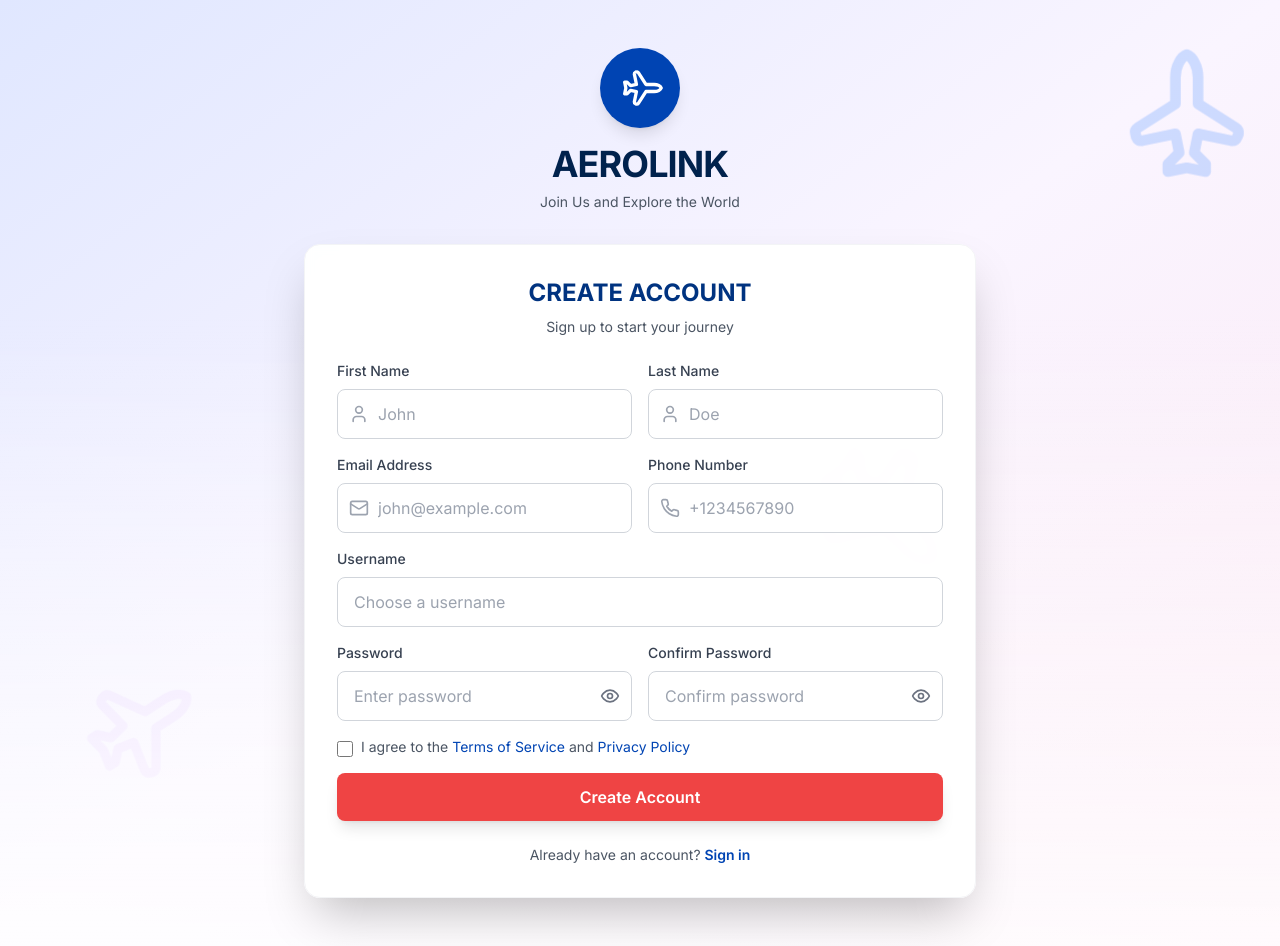
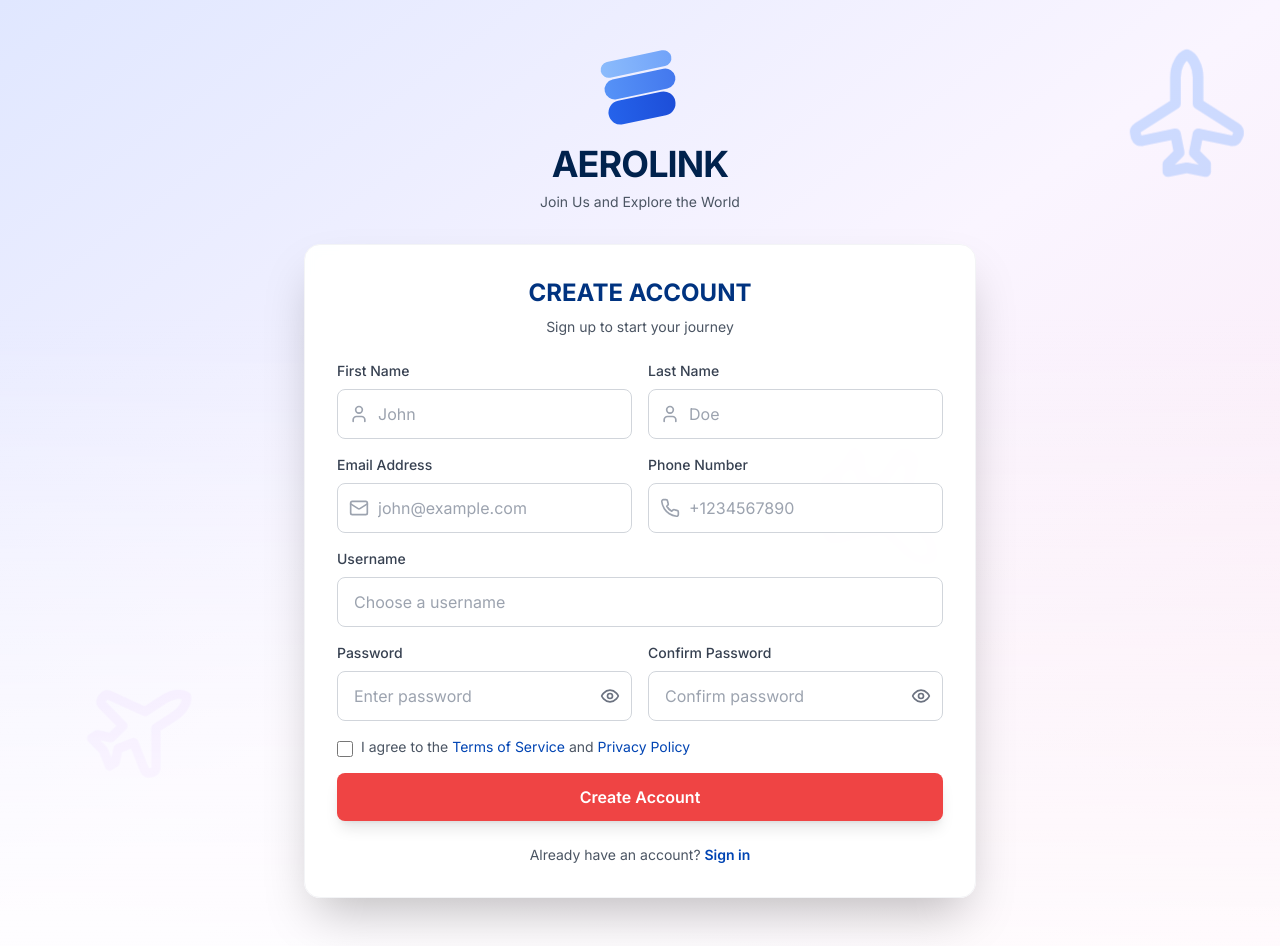
Before and after one commit to phhonepyaesonemaung/flight-reservation-system, a Next.js app in the folder frontend/: page /auth/signup in a window 1280 px wide. Built offline with nearby package versions, Linux system fonts and the light colour scheme; no server answers.

Commit message:
Update signup and forgot-password pages with AEROLINK logo

```diff
--- a/frontend/src/app/auth/forgot-password/page.tsx
+++ b/frontend/src/app/auth/forgot-password/page.tsx
@@ -8,6 +8,7 @@ import { z } from 'zod'
 import { Plane, Mail, ArrowLeft } from 'lucide-react'
 import { api } from '@/lib/api'
 import toast from 'react-hot-toast'
+import LogoIcon from '@/components/LogoIcon'
 
 const forgotPasswordSchema = z.object({
   email: z.string().email('Invalid email address'),
@@ -58,8 +59,8 @@ export default function ForgotPasswordPage() {
         <div className="w-full max-w-md">
           {/* Logo and Header */}
           <div className="text-center mb-8">
-            <div className="inline-flex items-center justify-center w-20 h-20 bg-primary-600 rounded-full mb-4 shadow-lg">
-              <Plane className="w-10 h-10 text-white rotate-45" />
+            <div className="inline-flex items-center justify-center mb-4">
+              <LogoIcon size={80} />
             </div>
             <h1 className="text-4xl font-bold text-primary-800 mb-2 tracking-tight">
               AEROLINK
--- a/frontend/src/app/auth/signup/page.tsx
+++ b/frontend/src/app/auth/signup/page.tsx
@@ -9,6 +9,7 @@ import { z } from 'zod'
 import { Eye, EyeOff, Plane, User, Mail, Phone } from 'lucide-react'
 import { api } from '@/lib/api'
 import toast from 'react-hot-toast'
+import LogoIcon from '@/components/LogoIcon'
 
 const signUpSchema = z.object({
   firstName: z.string().min(1, 'First name is required'),
@@ -84,8 +85,8 @@ export default function SignUpPage() {
         <div className="w-full max-w-2xl">
           {/* Logo and Header */}
           <div className="text-center mb-8">
-            <div className="inline-flex items-center justify-center w-20 h-20 bg-primary-600 rounded-full mb-4 shadow-lg">
-              <Plane className="w-10 h-10 text-white rotate-45" />
+            <div className="inline-flex items-center justify-center mb-4">
+              <LogoIcon size={80} />
             </div>
             <h1 className="text-4xl font-bold text-primary-800 mb-2 tracking-tight">
               AEROLINK
```
